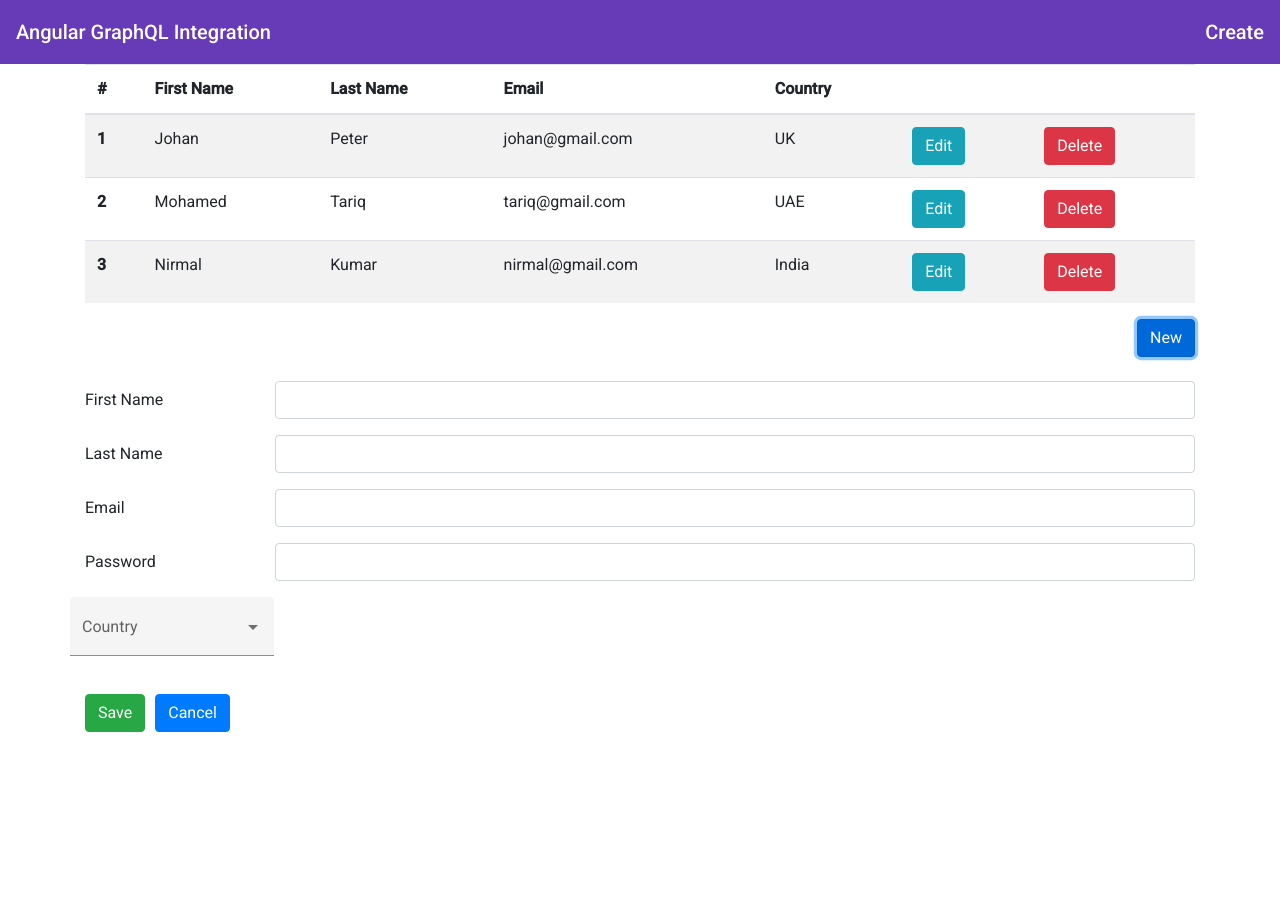
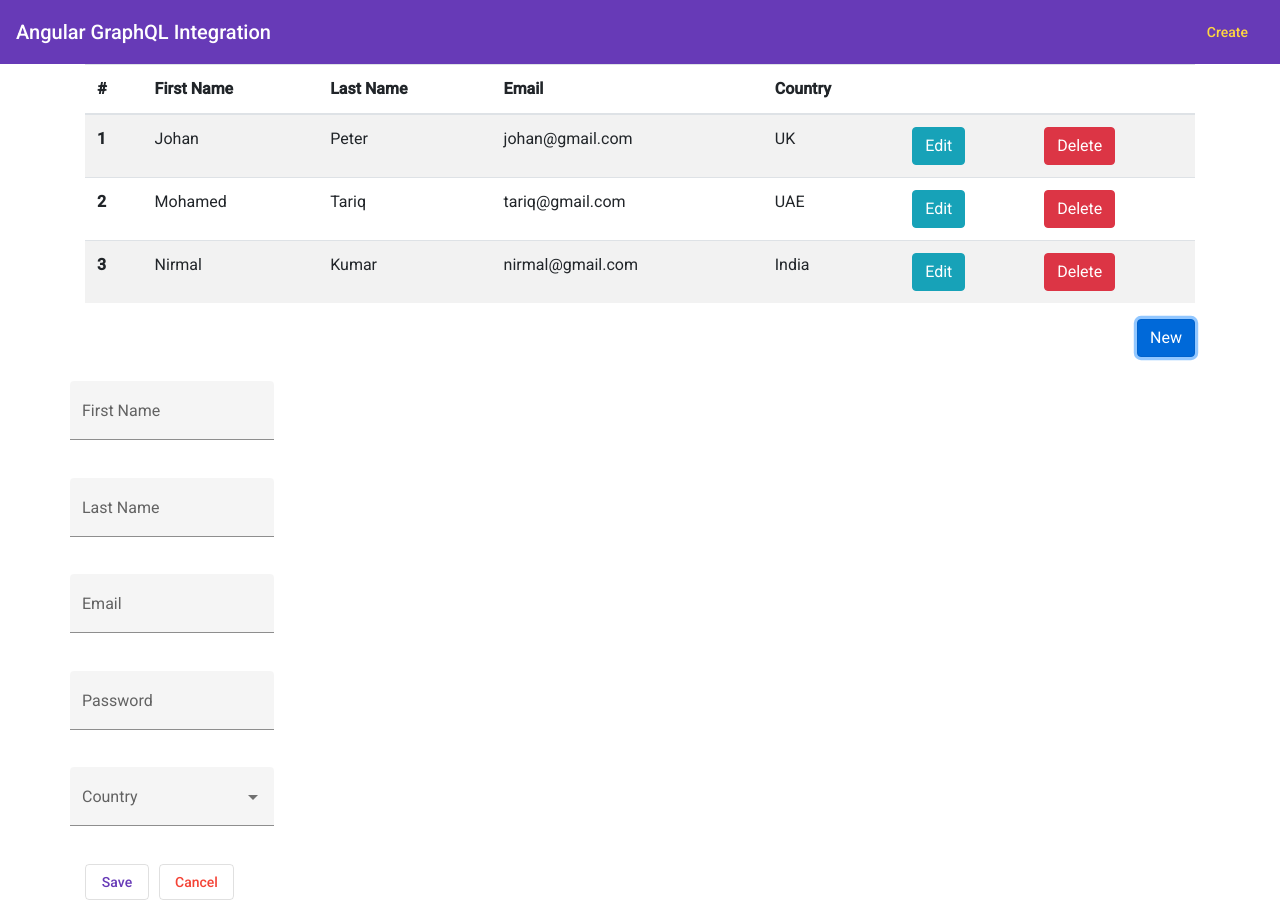
Before and after one commit to vijay0405/GraphQL-Angular, an Angular app in the folder angular-frontend/: page /registration in a window 1280 px wide. Both pictures are taken after a click on the button "New". Before the commit the page ends 800 px from the top, so only its background shows below. Built offline with nearby package versions, Linux system fonts and the light colour scheme.

Commit message:
updated registration form with material

```diff
--- a/angular-frontend/src/app/registrations/registrations.component.html
+++ b/angular-frontend/src/app/registrations/registrations.component.html
@@ -36,28 +36,28 @@
   <div class="regentry" *ngIf="showNew">
     <form (ngSubmit)="onSave()">
       <div class="form-group row">
-        <label for="firstname-input" class="col-2 col-form-label">First Name</label>
-        <div class="col-10">
-          <input class="form-control" type="text" [(ngModel)]="regModel.firstName" name="firstName">
-        </div>
+        <mat-form-field appearance="fill">
+          <mat-label>First Name</mat-label>
+          <input matInput type="text" [(ngModel)]="regModel.firstName" name="firstName">
+        </mat-form-field>
       </div>
       <div class="form-group row">
-        <label for="lastname-input" class="col-2 col-form-label">Last Name</label>
-        <div class="col-10">
-          <input class="form-control" type="text" [(ngModel)]="regModel.lastName" name="lastName">
-        </div>
+        <mat-form-field appearance="fill">
+          <mat-label>Last Name</mat-label>
+          <input matInput type="text" [(ngModel)]="regModel.lastName" name="lastName">
+        </mat-form-field>
       </div>
       <div class="form-group row">
-        <label for="example-email-input" class="col-2 col-form-label">Email</label>
-        <div class="col-10">
-          <input class="form-control" type="email" [(ngModel)]="regModel.email" name="email">
-        </div>
+        <mat-form-field appearance="fill">
+          <mat-label>Email</mat-label>
+          <input matInput type="email" [(ngModel)]="regModel.email" name="email">
+        </mat-form-field>
       </div>
       <div class="form-group row">
-        <label for="example-password-input" class="col-2 col-form-label">Password</label>
-        <div class="col-10">
-          <input class="form-control" type="password" [(ngModel)]="regModel.password" name="password">
-        </div>
+      <mat-form-field appearance="fill">
+        <mat-label>Password</mat-label>
+        <input matInput type="password" [(ngModel)]="regModel.password" name="password">
+      </mat-form-field>
       </div>
       <div class="form-group row">
         <mat-form-field appearance="fill">
@@ -67,9 +67,10 @@
           </mat-select>
         </mat-form-field>
       </div>
-      <button type="submit" class="btn btn-success" style="margin-right: 10px;">{{submitType}}</button>
+      <button mat-stroked-button color="primary" type="submit" style="margin-right: 10px;">{{submitType}}</button>
 
-      <button type="submit" class="btn btn-primary" (click)="onCancel()">Cancel</button>
+      <button mat-stroked-button color="warn" type="submit" (click)="onCancel()">Cancel</button>
+
     </form>
   </div>
 </div>
```
Also changed, not shown: angular-frontend/src/app/app.module.ts (+6 -1 lines).
